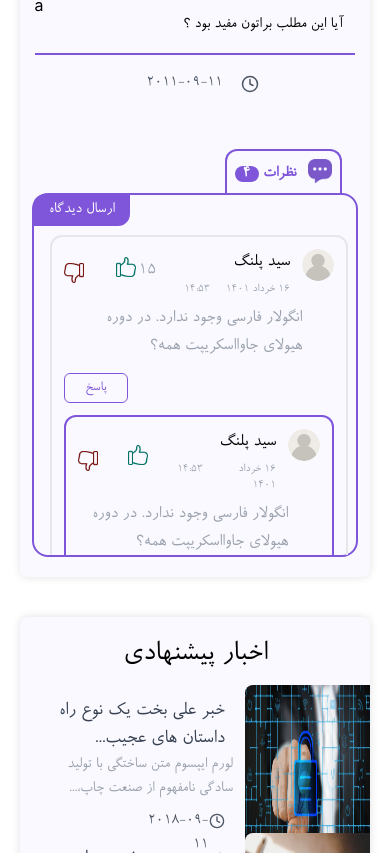
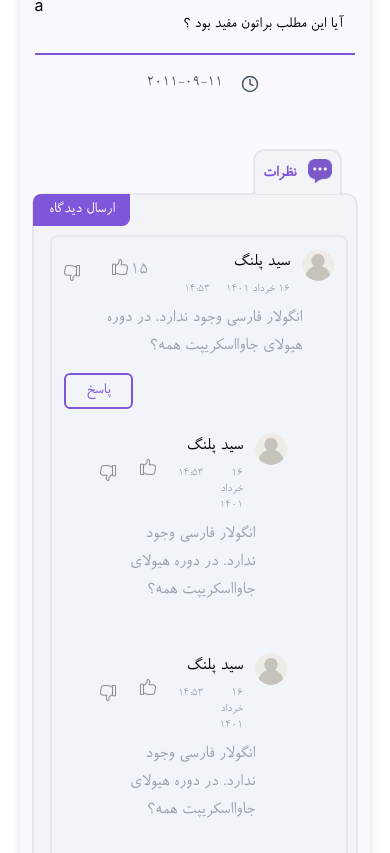
Before and after one commit to msafarianarkuli/madloops, a React (Create React App) app: page /blogs/1 in a window 390 px wide. Shown: the part 891-1744 px from the top of the page. Built offline with nearby package versions, Linux system fonts and the light colour scheme.

Commit message:
edit comment tab in single pages

```diff
--- a/src/App.css
+++ b/src/App.css
@@ -85,11 +85,11 @@
   }
 
   .tab {
-    @apply px-2 lg:px-4 font-semibold py-2 rounded-t-xl border-t-2 border-r-2 border-l-2 -mb-[1px] ml-3;
+    @apply px-2 lg:px-4 font-semibold py-2 rounded-t-xl border-t-2 border-r-2 border-l-2 -mb-[1.5px] ml-3;
   }
 
   .tab-active {
-    @apply text-[#7F56DA] border-[#7F56DA] outline-none;
+    @apply text-[#7F56DA] z-10 border-t-2 border-gray-200 outline-none;
   }
 
   .tab-disabled {
--- a/src/Components/common/comments/Comment.jsx
+++ b/src/Components/common/comments/Comment.jsx
@@ -38,7 +38,7 @@ const Comment = ({
 
   return (
     <>
-      <div className="border-2 rounded-xl p-3 mb-3" dir="rtl">
+      <div className="border-2 bg-slate-100 rounded-lg p-3 mb-3" dir="rtl">
         <div className="flex justify-between">
           <div className="flex">
             <img
@@ -66,20 +66,20 @@ const Comment = ({
             </span>
             <img
               src={liked ? likeFillIcon : likeIcon}
-              className="w-5 h-5 sm:w-6 sm:h-6 mb-3"
+              className="w-4 h-4 sm:w-5 sm:h-5 mb-3 cursor-pointer"
               onClick={() => onLike(id)}
             />
-            <span className="px-3 w-8 mb-1">
+            <span className="px-4 w-8 mb-1">
               {disLikeCount === 0 ? ' ' : disLikeCount}
             </span>
             <img
               src={disLiked ? disLikeFillIcon : disLikeIcon}
-              className="w-5 h-5 sm:w-6 sm:h-6"
+              className="w-4 h-4 sm:w-5 sm:h-5 cursor-pointer"
               onClick={() => onDisLike(id)}
             />
           </div>
         </div>
-        <p className="text-lg lg:text-xl text-gray-400 mt-2 mb-3 mr-8">
+        <p className="text-lg w-fit lg:text-xl text-gray-400 mt-2 mb-3 mr-8">
           {body}
         </p>
         {answerActive ? (
@@ -97,20 +97,20 @@ const Comment = ({
                   <Input
                     type="text"
                     name="reply"
-                    className="border border-gray-400 rounded-lg px-3 w-full mb-3 lg:mb-0 md:flex-1 outline-none focus:shadow-md focus:shadow-purple-300"
+                    className="border border-gray-200 duration-150 rounded-md px-3 w-full mb-3 lg:mb-0 md:flex-1 outline-0 focus:input-shadow focus:shadow-purple-300"
                   />
                   <div className="text-left md:flex-none">
                     <Button
                       type="submit"
                       disabled={!values.reply}
-                      classButton="border border-[#7F56DA] text-[#7F56DA] px-5 py-1 text-sm rounded-md mr-2
-                hover:bg-[#7F56DA] hover:text-white transition ease-out duration-200"
+                      classButton="border border-[#7F56DA] text-[#7F56DA] px-5 py-1 text-sm rounded-md mr-2 cursor-pointer
+                      hover:bg-[#7F56DA] hover:text-white transition ease-out duration-200"
                     >
                       ارسال
                     </Button>
                     <Button
                       classButton="border border-[#7F56DA] text-[#7F56DA] px-5 py-1 text-sm rounded-md mr-2
-                hover:bg-[#7F56DA] hover:text-white transition ease-out duration-200"
+                      hover:bg-[#7F56DA] hover:text-white transition ease-out duration-200"
                       onClick={() => setAnswerActive(false)}
                     >
                       انصراف
@@ -123,7 +123,7 @@ const Comment = ({
         ) : (
           <div className="text-left">
             <Button
-              classButton="border border-[#7F56DA] text-[#7F56DA] px-5 py-1 text-sm rounded-md
+              classButton="border-2 border-[#7F56DA] text-[#7F56DA] px-5 py-1 text-md rounded-md
               hover:bg-[#7F56DA] hover:text-white transition ease-out duration-200"
               onClick={handleCommentReply}
             >
--- a/src/Components/common/comments/Reply.jsx
+++ b/src/Components/common/comments/Reply.jsx
@@ -21,7 +21,7 @@ const Reply = ({ info, onDisLike, onLike }) => {
   return (
     <>
       <div
-        className="border-2 border-[#7F56DA] rounded-xl p-3 my-3"
+        className="2xl:w-[830px] lg:w-[700px] md:w-[580px] sm:w-[450px] w-[200px] mx-auto rounded-lg p-3 my-3"
         dir="rtl"
       >
         <div className="flex justify-between">
@@ -51,7 +51,7 @@ const Reply = ({ info, onDisLike, onLike }) => {
             </span>
             <img
               src={liked ? likeFillIcon : likeIcon}
-              className="w-5 h-5 sm:w-6 sm:h-6 mb-3"
+              className="w-4 h-4 sm:w-5 sm:h-5 mb-3 cursor-pointer"
               onClick={() => onLike(id)}
             />
             <span className="px-3 w-8 mb-1">
@@ -59,7 +59,7 @@ const Reply = ({ info, onDisLike, onLike }) => {
             </span>
             <img
               src={disLiked ? disLikeFillIcon : disLikeIcon}
-              className="w-5 h-5 sm:w-6 sm:h-6"
+              className="w-4 h-4 sm:w-5 sm:h-5 cursor-pointer"
               onClick={() => onDisLike(id)}
             />
           </div>
--- a/src/Components/common/tabs/CustomTab.jsx
+++ b/src/Components/common/tabs/CustomTab.jsx
@@ -1,15 +1,15 @@
-import React, { useState } from 'react';
-import { Form, Formik } from 'formik';
-import * as Yup from 'yup';
-import { Tab, Tabs, TabList, TabPanel } from 'react-tabs';
-import 'react-tabs/style/react-tabs.css';
-import { FaMinus, FaPlus } from 'react-icons/fa';
+import React, { useState } from "react";
+import { Form, Formik } from "formik";
+import * as Yup from "yup";
+import { Tab, Tabs, TabList, TabPanel } from "react-tabs";
+import "react-tabs/style/react-tabs.css";
+import { FaMinus, FaPlus } from "react-icons/fa";
 
-import Accordion from '../Accordion/Accordion';
-import Comment from '../comments/Comment';
-import Textarea from '../Inputs/TextareaInputs/Textarea';
-import Input from '../Inputs/TextInputs/Input';
-import profile from '../../../Assets/profile.png';
+import Accordion from "../Accordion/Accordion";
+import Comment from "../comments/Comment";
+import Textarea from "../Inputs/TextareaInputs/Textarea";
+import Input from "../Inputs/TextInputs/Input";
+import profile from "../../../Assets/profile.png";
 
 const CustomTab = ({ faqList, setFaqList, commentData, tabData }) => {
   const [commentActive, setCommentActive] = useState(false);
@@ -70,21 +70,21 @@ const CustomTab = ({ faqList, setFaqList, commentData, tabData }) => {
   const handleSendReply = (
     refId,
     reply,
-    name = 'میهمان',
-    email = 'example@gmail.com'
+    name = "میهمان",
+    email = "example@gmail.com"
   ) => {
     const newReply = {
       id: comments.length + 1,
       refId: refId,
       userName: name,
-      date: '16 خرداد 1401',
-      time: '14:53',
+      date: "16 خرداد 1401",
+      time: "14:53",
       body: reply,
       liked: false,
       disLiked: false,
       likeCount: 0,
       disLikeCount: 0,
-      userImg: '',
+      userImg: "",
       email: email,
     };
     comments.unshift(newReply);
@@ -100,13 +100,13 @@ const CustomTab = ({ faqList, setFaqList, commentData, tabData }) => {
 
   return (
     <>
-      <Tabs className="rounded-xl mt-4 mx-3 lg:mx-10">
-        <TabList className="inline-flex pt-2 pr-4 lg:pr-12 w-full  border-[#7F56DA]">
+      <Tabs className="rounded-lg mt-4 mx-3 lg:mx-10">
+        <TabList className="inline-flex pt-2 pr-4 lg:pr-12 w-full">
           {tabList.map((tab) => (
             <Tab
               key={tab.id}
               className="tab"
-              selectedClassName="tab-active"
+              selectedClassName="tab-active bg-lite-gray"
               disabledClassName="tab-disabled"
               onClick={() => handleTabClick(tab.id)}
             >
@@ -117,24 +117,17 @@ const CustomTab = ({ faqList, setFaqList, commentData, tabData }) => {
               <span
                 className={`${
                   tab.active
-                    ? 'text-[#7F56DA]'
-                    : 'text-gray-400 cursor-pointer'
+                    ? "text-lite-purple"
+                    : "text-gray-400 cursor-pointer"
                 }`}
               >
                 {tab.title}
               </span>
-              {tab.title === 'نظرات' ? (
-                <span className="bg-[#7F56DA] px-2 py-0 mr-1 text-white rounded-full cursor-pointer">
-                  {comments.length}
-                </span>
-              ) : (
-                ''
-              )}
             </Tab>
           ))}
         </TabList>
-        <div className="border-2 border-[#7F56DA] px-2 pt-10 lg:px-4 lg:py-11 rounded-2xl relative">
-          <div className="overflow-y-scroll overflow-x-hidden faq-container h-80 pl-2 lg:pl-4">
+        <div className="bg-lite-gray border-2 px-2 pt-10 lg:px-4 lg:py-11 rounded-xl relative mb-10">
+          <div className="faq-container pl-2 lg:pl-4">
             {faqList ? (
               <TabPanel>
                 {faqList.map((faq) => (
@@ -160,9 +153,9 @@ const CustomTab = ({ faqList, setFaqList, commentData, tabData }) => {
 
             <TabPanel>
               {commentActive ? (
-                <div className="block md:flex border-2 border-gray-300 rounded-xl p-2 md:p-5">
+                <div className="block md:flex border-2 border-gray-200 rounded-lg p-2 md:p-5 mb-5 mr-2">
                   <div
-                    className="bg-[#7F56DA] text-white absolute cursor-pointer -top-[1px] -left-[1px] px-4 py-1 rounded-tl-xl rounded-br-xl"
+                    className="bg-lite-purple text-white absolute cursor-pointer -top-[1px] -left-[1px] px-4 py-1 rounded-tl-lg rounded-br-lg"
                     onClick={() => setCommentActive(false)}
                   >
                     انصراف
@@ -174,14 +167,24 @@ const CustomTab = ({ faqList, setFaqList, commentData, tabData }) => {
                   <div className="grow">
                     <Formik
                       initialValues={{
-                        name: '',
-                        email: '',
-                        body: '',
+                        name: "",
+                        email: "",
+                        body: "",
                       }}
                       validationSchema={Yup.object({
-                        name: Yup.string().required(),
-                        email: Yup.string().email().required(),
-                        body: Yup.string().required(),
+                        name: Yup.string().required(
+                          "لطفا نام خود را وارد کنید"
+                        ),
+                        email: Yup.string()
+                          .email("الگوی وارد شده صحیح نمی باشد")
+                          .required("لطفا فیلد ایمیل را پر کنید")
+                          .matches(
+                            /^[^\s@]+@[^\s@]+\.[^\s@]{2,}$/i,
+                            "دامنه ایمیل را به درستی وارد کنید"
+                          ),
+                        body: Yup.string().required(
+                          "لطفا نظر خود را بیان کنید"
+                        ),
                       })}
                       onSubmit={(values) => {
                         handleSendReply(
@@ -195,11 +198,11 @@ const CustomTab = ({ faqList, setFaqList, commentData, tabData }) => {
                       }}
                     >
                       <Form>
-                        <div className=" text-base md:text-xl text-gray-400">
+                        <div className="bg-slate-100 text-base md:text-xl text-gray-400">
                           <div className="flex w-full border rounded-tl-xl rounded-tr-xl">
                             <div className="w-1/2 p-2 md:p-4 border-l">
                               <Input
-                                className="bg-transparent outline-none"
+                                className="bg-transparent w-full outline-none border-b-2 mb-2 focus:border-b-lite-purple duration-300"
                                 type="text"
                                 name="name"
                                 label="نام:"
@@ -207,7 +210,7 @@ const CustomTab = ({ faqList, setFaqList, commentData, tabData }) => {
                             </div>
                             <div className="w-1/2 p-2 md:p-4">
                               <Input
-                                className="bg-transparent outline-none"
+                                className="bg-transparent w-full outline-none border-b-2 mb-2 focus:border-b-lite-purple duration-300"
                                 type="text"
                                 name="email"
                                 label="ایمیل:"
@@ -216,16 +219,13 @@ const CustomTab = ({ faqList, setFaqList, commentData, tabData }) => {
                           </div>
                           <div className="flex border-r border-l border-b p-4">
                             <Textarea
-                              className="grow bg-transparent outline-none block"
+                              className="grow 2xl:w-[800px] xl:w-[630px] lg:w-[680px] md:w-[540px] sm:w-[510px] w-[220px] min-h-fit max-h-72 bg-transparent outline-none block"
                               name="body"
                               label="متن نظر:"
                             />
                           </div>
-                          <div className="border-r border-l border-b rounded-bl-xl rounded-br-xl bg-lite-purple text-center text-white overflow-hidden">
-                            <button
-                              className="w-full py-2"
-                              type="submit"
-                            >
+                          <div className="border-r border-l border-b rounded-bl-lg rounded-br-lg bg-lite-purple text-center text-white overflow-hidden">
+                            <button className="w-full py-2" type="submit">
                               ارسال نظر
                             </button>
                           </div>
@@ -237,7 +237,7 @@ const CustomTab = ({ faqList, setFaqList, commentData, tabData }) => {
               ) : (
                 <div>
                   <div
-                    className="bg-[#7F56DA] text-white absolute cursor-pointer -top-[1px] -left-[1px] px-4 py-1 rounded-tl-xl rounded-br-xl"
+                    className="bg-lite-purple text-white absolute cursor-pointer -top-[1px] -left-[1px] px-4 py-1 rounded-tl-lg rounded-br-lg"
                     onClick={() => setCommentActive(true)}
                   >
                     ارسال دیدگاه
```
Also changed, not shown: src/Assets/dislikesolid.png, src/Assets/likesolid.png.
